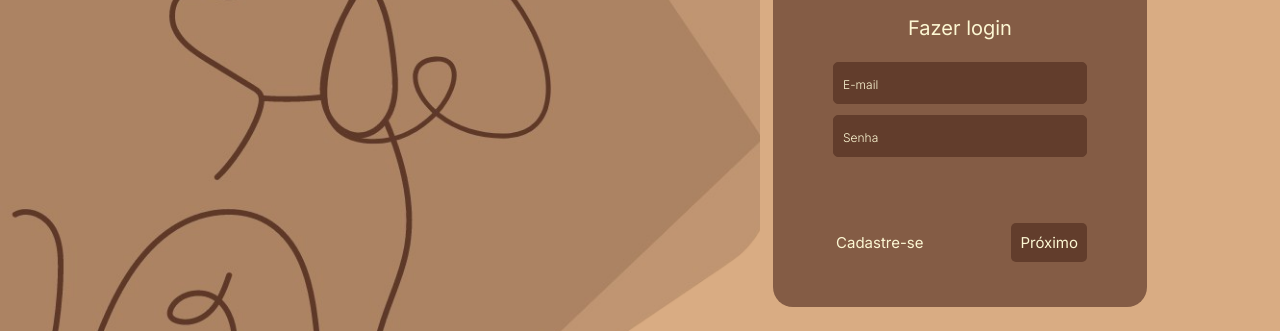
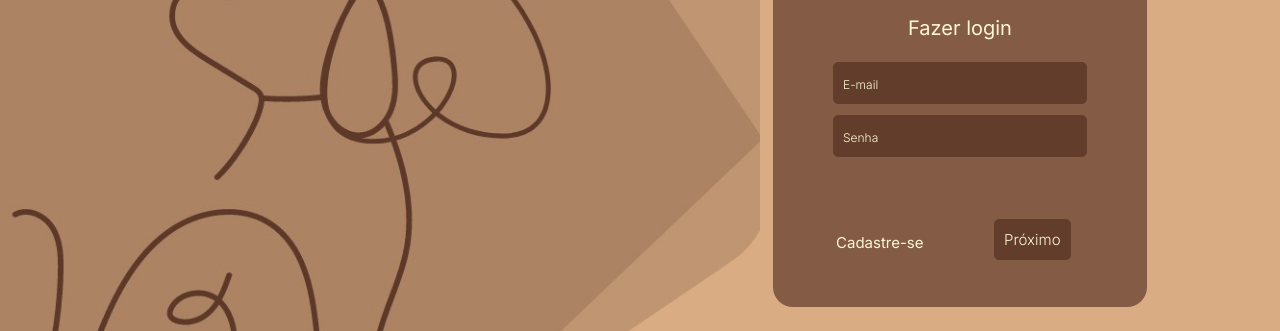
Before and after one commit to GAF-Get-a-Friend/frontend, a plain HTML site: page docs/index.html in a window 1280 px wide. Shown: the part 318-649 px from the top of the page. Drawn offline with Linux system fonts and the light colour scheme.

Commit message:
pagina de login

```diff
--- a/docs/index.html
+++ b/docs/index.html
@@ -14,14 +14,18 @@
         <section>
           <img src="../docs/images/Icone_perfil.png" width="80px" />
         <h1>Fazer login</h1>
+        <form action="https://webhook.site/f4da2ee7-15e2-4f16-bf45-cef713e0ae20">
         <div>
           <input type="email"name="email" id="email" value="" placeholder="E-mail" required>
         </div>
           <input type="password" name="senha" id="senha" value="" placeholder="Senha" required>
         <div>
           <a href="./pages/cadastroUsuario.html" class="btn_cadastre" target="_self" >Cadastre-se</a>
-          <a href="#" class="btn_proximo" target="_self ">Próximo</a>
         </div>
+        <div>
+          <input type="submit" value="Próximo" required id="btn_proximo">
+        </div>
+        </form>
       </section>
   </body>
 </html>
--- a/docs/styles/index.css
+++ b/docs/styles/index.css
@@ -47,7 +47,7 @@ h1{
 
 form{
     height: 70%;
-    background-color: #623D2C;
+    background-color: #845C45;
 
 }
 
@@ -83,7 +83,7 @@ input::placeholder{
     font-size: 12px;
 }
 
-.btn_proximo{
+    #btn_proximo{
     color: #FCF7D3;
     padding: 10px 9px;
     border-radius: 5px;
@@ -91,7 +91,7 @@ input::placeholder{
     font-size: 15px;
     text-decoration: none;
     display: inline-block;
-    margin-top: 120px;
+    margin-left: 161px;
 }
 
 .btn_cadastre{
```
